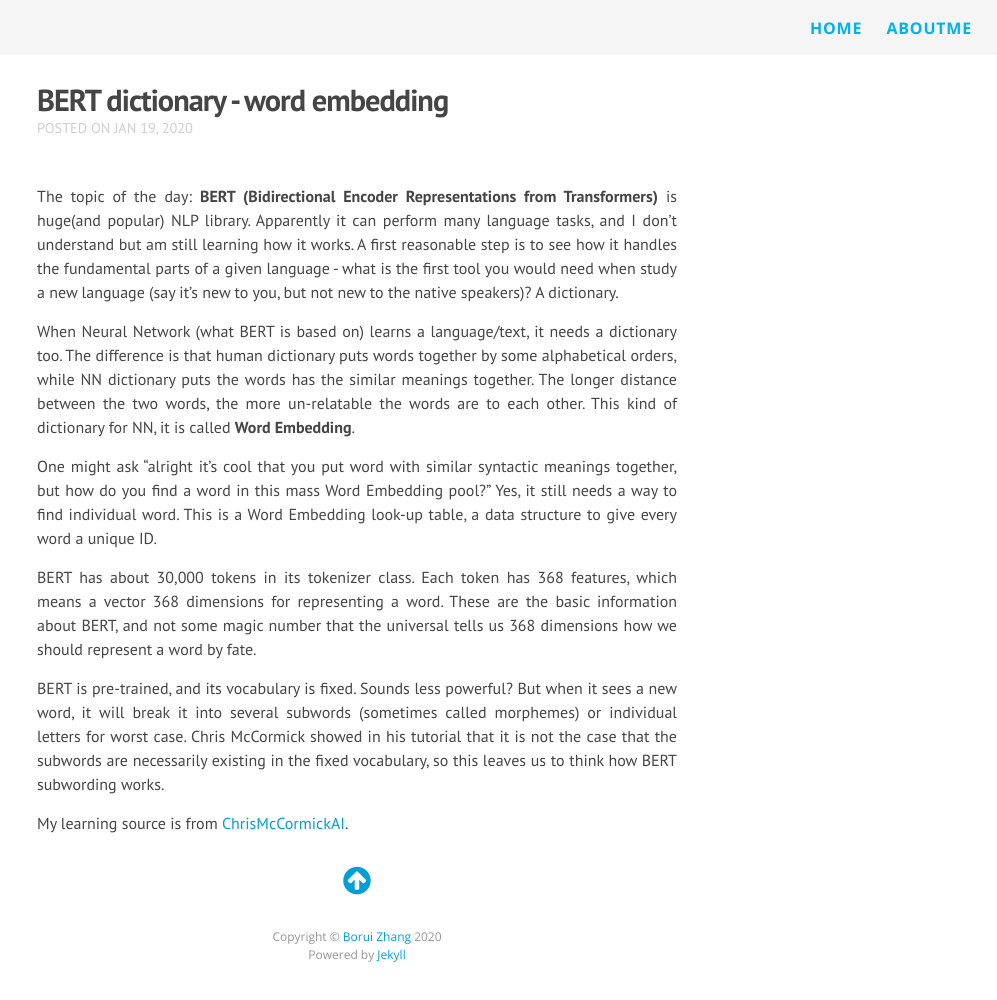
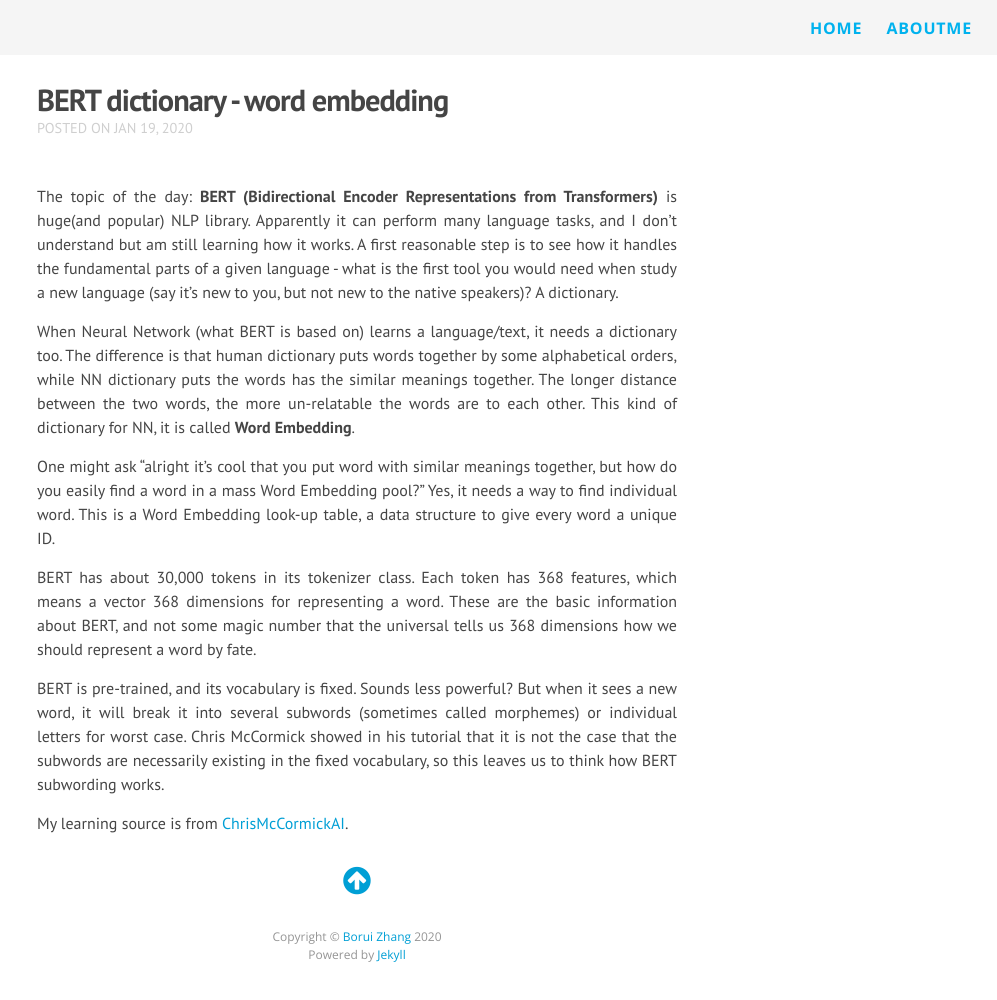
Before and after one commit to boruizhang/brisnotes, a Jekyll site: the page built from _posts/2020-01-19-some-concepts-BERT-dictionary.md, in a window 1280 px wide. Shown: the whole page, without its empty margins (283-1280 px from the left). Built offline with Jekyll 4.4.1, drawn with Linux system fonts in a browser that asks for light colours; nearby versions of some CDN libraries.

Commit message:
sentence error

```diff
--- a/_posts/2020-01-19-some-concepts-BERT-dictionary.md
+++ b/_posts/2020-01-19-some-concepts-BERT-dictionary.md
@@ -8,7 +8,7 @@
 
 When Neural Network (what BERT is based on) learns a language/text, it needs a dictionary too. The difference is that human dictionary puts words together by some alphabetical orders, while NN dictionary puts the words has the similar meanings together. The longer distance between the two words, the more un-relatable the words are to each other. This kind of dictionary for NN, it is called **Word Embedding**.
 
-One might ask "alright it's cool that you put word with similar syntactic meanings together, but how do you find a word in this mass Word Embedding pool?" Yes, it still needs a way to find individual word. This is a Word Embedding look-up table, a data structure to give every word a unique ID.
+One might ask "alright it's cool that you put word with similar meanings together, but how do you easily find a word in a mass Word Embedding pool?" Yes, it needs a way to find individual word. This is a Word Embedding look-up table, a data structure to give every word a unique ID.
 
 BERT has about 30,000 tokens in its tokenizer class. Each token has 368 features, which means a vector 368 dimensions for representing a word. These are the basic information about BERT, and not some magic number that the universal tells us 368 dimensions how we should represent a word by fate.
 
```
